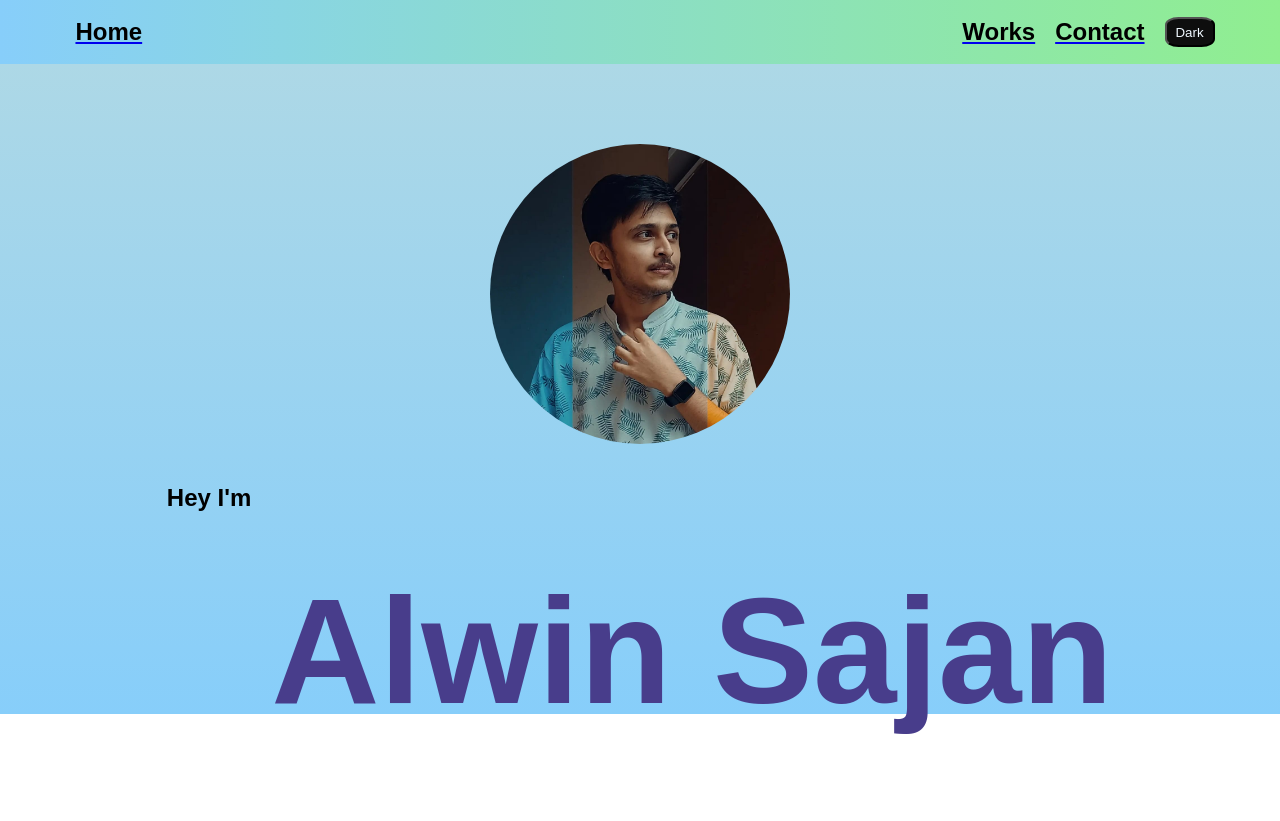
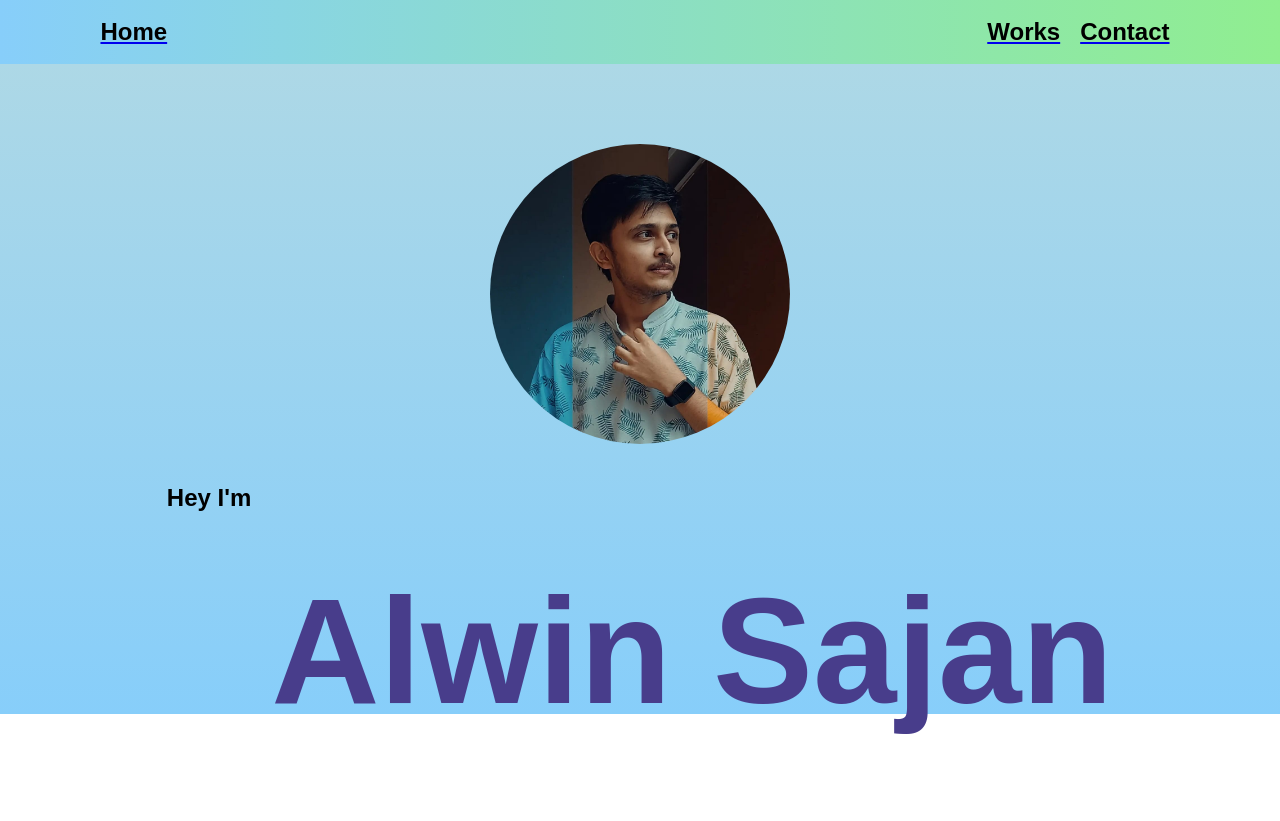
Before and after one commit to Legendary-Nerd/Legendary-Nerd.guthub.io, a plain HTML site: page index.html in a window 1280 px wide. Drawn offline with Linux system fonts and the light colour scheme.

Commit message:
Update index.html

```diff
--- a/index.html
+++ b/index.html
@@ -13,13 +13,6 @@
         <a href="#" class="Home"><H2>Home</H2></a>
         <a href="#"><h2>Works</h2></a>
         <a href="#"><h2>Contact</h2></a>
-        <button onclick="myFunction()" type="button" id="dark">Dark</button>
-<script >
-    function myFunction() {
-        location.replace("fun.html")
-      }
-</script>
-
 
 
     </div>
```
